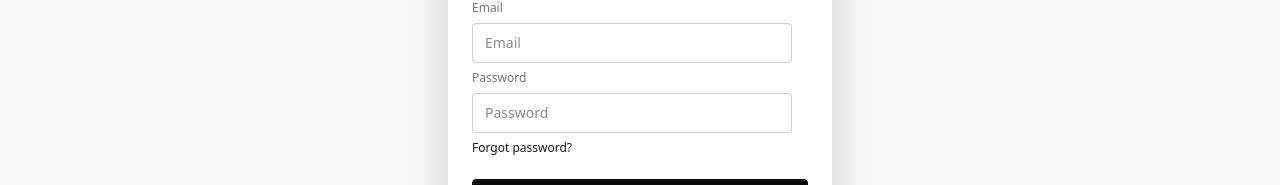
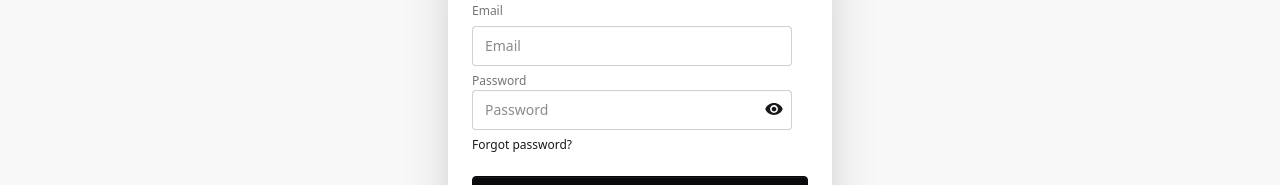
Before and after one commit to RafyHossain/Skill-Swap, a React (Vite) app: page /auth/login in a window 1280 px wide. Shown: the part 321-506 px from the top of the page. Built offline with nearby package versions, Linux system fonts and the light colour scheme; no server answers.

Commit message:
password validation and password toggling

```diff
--- a/src/Components/Navbar.jsx
+++ b/src/Components/Navbar.jsx
@@ -83,10 +83,10 @@ const Navbar = () => {
                 <img
                   src={user.photoURL}
                   alt=""
-                  className="w-10 h-10 rounded-full object-cover border cursor-pointer"
+                  className="w-12 h-12 rounded-full object-cover border cursor-pointer"
                 />
               ) : (
-                <div className="w-10 h-10 rounded-full border flex items-center justify-center cursor-pointer">
+                <div className="w-12 h-12 rounded-full border flex items-center justify-center cursor-pointer">
                   <FaUser className="text-xl" />
                 </div>
               )}
--- a/src/Pages/Auth/Login.jsx
+++ b/src/Pages/Auth/Login.jsx
@@ -1,11 +1,13 @@
-import React, { use } from "react";
+import React, { use, useState } from "react";
 import { Link, useLocation, useNavigate } from "react-router";
 import { AuthContext } from "../../Context/AuthProvider";
+import { IoIosEyeOff, IoMdEye } from "react-icons/io";
 
 const Login = () => {
+  const [showPassword, setShowPassword] = useState(false);
   //const location=useLocation();
-  const navigate=useNavigate();
-  const { setUser, logIn ,googleLogIn} = use(AuthContext);
+  const navigate = useNavigate();
+  const { setUser, logIn, googleLogIn } = use(AuthContext);
   const handleLogin = (event) => {
     event.preventDefault();
     const email = event.target.email.value;
@@ -24,20 +26,19 @@ const Login = () => {
         console.log(error);
       });
   };
-  const handleGoogleLogin=()=>{
+  const handleGoogleLogin = () => {
     googleLogIn()
-    .then(result=>{
-      const user=result.user;
-      console.log(user)
+      .then((result) => {
+        const user = result.user;
+        console.log(user);
         setUser(user);
-      alert("Login Successfull")
-      navigate("/")
-
+        alert("Login Successfull");
+        navigate("/");
       })
-    .catch(error=>{
-        console.log(error)
-      })
-  }
+      .catch((error) => {
+        console.log(error);
+      });
+  };
   return (
     <div className="flex justify-center min-h-screen items-center">
       <div className="card bg-base-100 w-full max-w-sm shrink-0 shadow-2xl py-5">
@@ -54,22 +55,38 @@ const Login = () => {
               placeholder="Email"
               required
             />
+            <div>
               <label className="label">Password</label>
               <input
                 name="password"
-              type="password"
+                type={showPassword ? "text" : "password"}
                 className="input"
                 placeholder="Password"
                 required
               />
+              <span
+                onClick={() => setShowPassword(!showPassword)}
+                className="absolute right-12 top-5/13 -translate-y-1/2 cursor-pointer "
+              >
+                {showPassword ? (
+                  <IoIosEyeOff size={20} />
+                ) : (
+                  <IoMdEye size={20} />
+                )}
+              </span>
+            </div>
             <div>
               <a className="link link-hover">Forgot password?</a>
             </div>
-            <button  type="submit" className="btn btn-neutral mt-4">
+            <button type="submit" className="btn btn-neutral mt-4">
               Login
             </button>
             <p className="font-semibold text-center py-2 text-xl ">or</p>
-            <button to='/' onClick={handleGoogleLogin} className="btn bg-white text-black border-[#e5e5e5]">
+            <button
+              to="/"
+              onClick={handleGoogleLogin}
+              className="btn bg-white text-black border-[#e5e5e5]"
+            >
               <svg
                 aria-label="Google logo"
                 width="16"
--- a/src/Pages/Auth/Register.jsx
+++ b/src/Pages/Auth/Register.jsx
@@ -1,22 +1,41 @@
-import React, { useContext } from 'react';
-import { Link, useNavigate } from 'react-router';
-import { AuthContext } from '../../Context/AuthProvider';
-
+import React, { useContext, useState } from "react";
+import { Link, useNavigate } from "react-router";
+import { AuthContext } from "../../Context/AuthProvider";
+import { IoIosEyeOff, IoMdEye } from "react-icons/io";
 
 const Register = () => {
-  const navigate=useNavigate();
+  const [showPassword, setShowPassword] = useState(false);
+  const [error, setError] = useState("");
+  const navigate = useNavigate();
   const { createUser, setUser, updateUser } = useContext(AuthContext);
-    const handleRegister=(event)=>{
+  const handleRegister = (event) => {
     event.preventDefault();
-       const name= event.target.name.value;
-       const email=event.target.email.value;
-       const photo=event.target.photoURL.value;
-       const password=event.target.password.value;
+    const name = event.target.name.value;
+    const email = event.target.email.value;
+    const photo = event.target.photoURL.value;
+    const password = event.target.password.value;
 
-       console.log({name,email,photo,password})
-       createUser(email,password)
-       .then(result=>{
-        const user=result.user;
+    if (password.length < 6) {
+      setError("Password must be at least 6 characters long");
+      return;
+    }
+
+    if (!/[A-Z]/.test(password)) {
+      setError("Password must contain at least one uppercase letter");
+      return;
+    }
+
+    if (!/[a-z]/.test(password)) {
+      setError("Password must contain at least one lowercase letter");
+      return;
+    }
+
+    setError("");
+
+    console.log({ name, email, photo, password });
+    createUser(email, password)
+      .then((result) => {
+        const user = result.user;
         //console.log(user);
         //setUser(user);
         updateUser({
@@ -30,15 +49,14 @@ const Register = () => {
             //console.log(error);
             setUser(user);
           });
-        alert("Registration Successfull")
+        alert("Registration Successfull");
         navigate("/");
       })
-       .catch(error=>{
-        console.log(error);
-
-       })
-
-    }
+      .catch((error) => {
+        console.log(error.message);
+        setError(error.message);
+      });
+  };
   return (
     <div className="flex justify-center min-h-screen items-center">
       <div className="card bg-base-100 w-full max-w-sm shrink-0 shadow-2xl py-5">
@@ -56,8 +74,6 @@ const Register = () => {
               required
             />
 
-
-
             <label className="label">Email</label>
             <input
               name="email"
@@ -72,21 +88,29 @@ const Register = () => {
               type="text"
               className="input"
               placeholder="Photo URL"
-
             />
 
+            <div className="relative">
               <label className="label">Password</label>
               <input
                 name="password"
-              type="password"
+                type={showPassword ? "text" : "password"}
                 className="input"
                 placeholder="Password"
                 required
               />
 
+              <span
+                onClick={() => setShowPassword(!showPassword)}
+                className="absolute right-6 top-5/8 -translate-y-1/2 cursor-pointer "
+              >
+                {showPassword ? <IoIosEyeOff size={20}/> : <IoMdEye size={20} />}
+              </span>
+            </div>
             <button to="/" type="submit" className="btn btn-neutral mt-4">
               Register
             </button>
+            {error && <p className="text-red-500 text-sm mt-2">{error}</p>}
           </fieldset>
           <p className="text-center pt-5">
             Already have an Account? Please{" "}
@@ -98,7 +122,7 @@ const Register = () => {
         </form>
       </div>
     </div>
-    )
+  );
 };
 
 export default Register;
```
Lines whose indentation alone changed are shown as unchanged.
